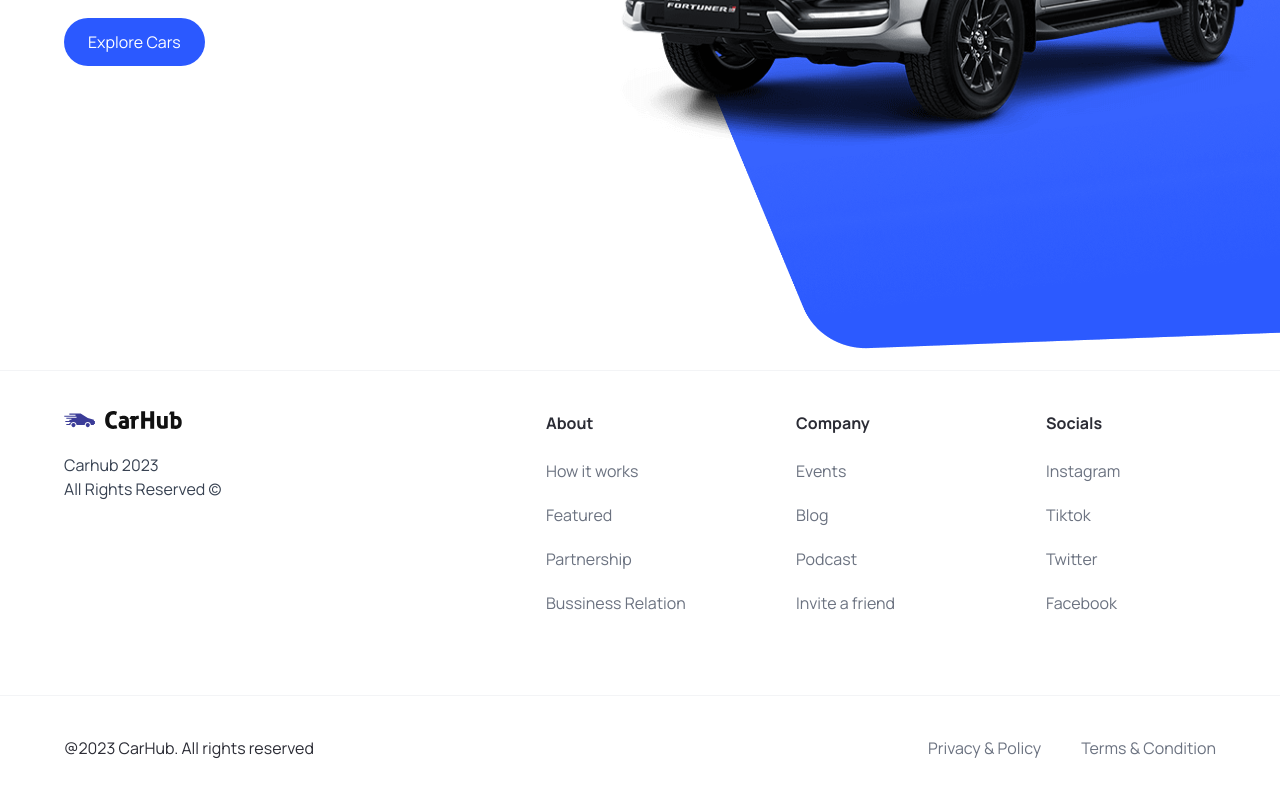
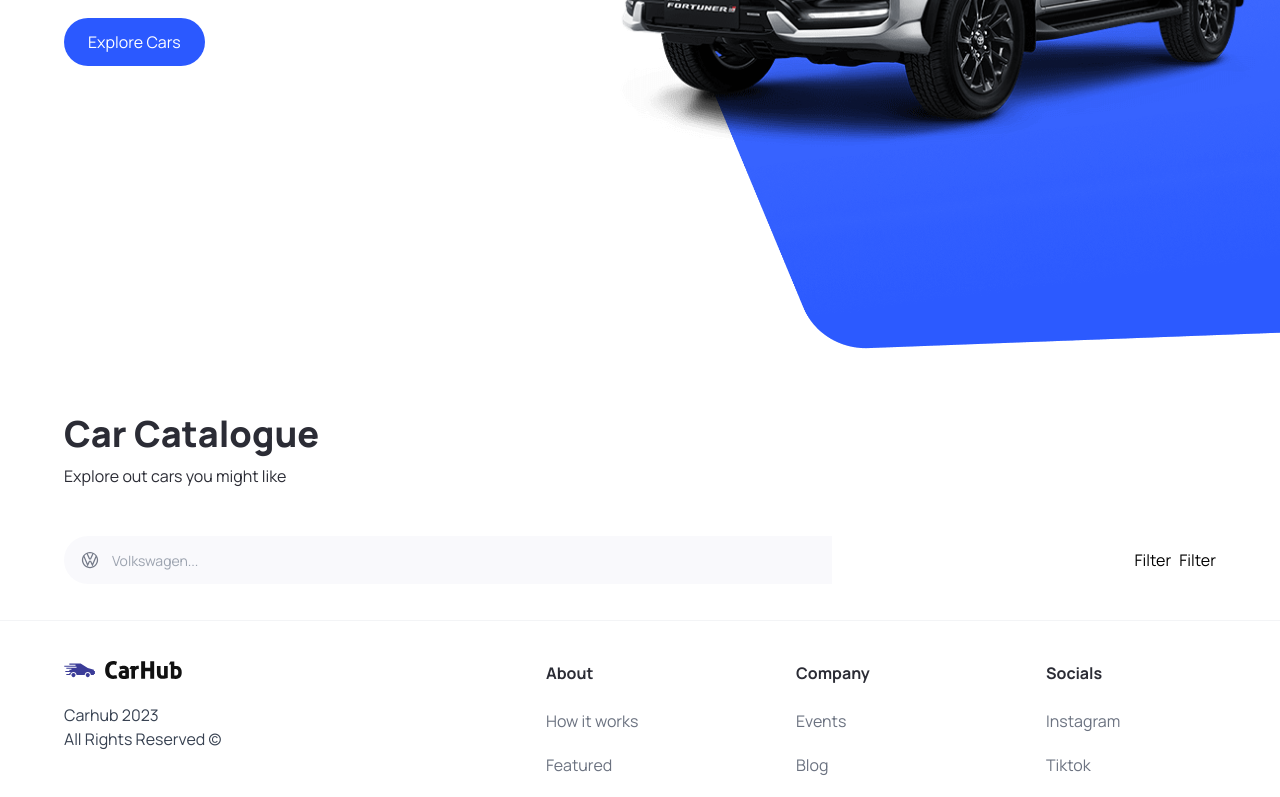
Before and after one commit to gifariarsal/autocanvas, a Next.js app: page / in a window 1280 px wide. Shown: the part 450-1247 px from the top of the page. Built offline with nearby package versions, Linux system fonts and the light colour scheme.

Commit message:
feat: add SearchBar, SearchManufacturer components, Headless UI, and types for SearchManufacturerProps
- Add SearchBar and SearchManufacturer components for enhanced search functionality
- Integrate Headless UI for accessible UI components
- Configure types for SearchManufacturerProps

```diff
--- a/app/page.tsx
+++ b/app/page.tsx
@@ -1,9 +1,24 @@
-import { Hero } from '@/components';
+import { Filter, Hero, SearchBar } from '@/components';
 
 export default function Home() {
   return (
     <main className="overflow-hidden">
       <Hero />
+      <div className="mt-12 padding-x padding-y max-width" id="discover">
+        <div className="home__text-container">
+          <h1 className="text-4xl font-extrabold">Car Catalogue</h1>
+          <p>Explore out cars you might like</p>
+        </div>
+
+        <div className="home__filters">
+          <SearchBar />
+
+          <div className="home__filter-container">
+            <Filter />
+            <Filter />
+          </div>
+        </div>
+      </div>
     </main>
   );
 }
--- /dev/null
+++ b/components/Filter.tsx
@@ -0,0 +1,9 @@
+import React from 'react'
+
+const Filter = () => {
+  return (
+    <div>Filter</div>
+  )
+}
+
+export default Filter
--- /dev/null
+++ b/components/SearchBar.tsx
@@ -0,0 +1,24 @@
+'use client';
+
+import { useState } from 'react';
+import SearchManufacturer from './SearchManufacturer';
+
+const SearchBar = () => {
+  const [manufacturer, setManuFacturer] = useState('');
+
+  const handleSearch = (e: React.FormEvent<HTMLFormElement>) => {
+    e.preventDefault();
+  };
+  return (
+    <form className="searchbar" onSubmit={handleSearch}>
+      <div className="searchbar__item">
+        <SearchManufacturer
+          manufacturer={manufacturer}
+          setManuFacturer={setManuFacturer}
+        />
+      </div>
+    </form>
+  );
+};
+
+export default SearchBar;
--- /dev/null
+++ b/components/SearchManufacturer.tsx
@@ -0,0 +1,94 @@
+'use client';
+
+import { manufacturers } from '@/constants';
+import { SearchManufacturerProps } from '@/types';
+import {
+  Combobox,
+  ComboboxButton,
+  ComboboxInput,
+  ComboboxOption,
+  ComboboxOptions,
+  Transition,
+} from '@headlessui/react';
+import Image from 'next/image';
+import { Fragment, useState } from 'react';
+
+const SearchManufacturer = ({
+  manufacturer,
+  setManuFacturer,
+}: SearchManufacturerProps) => {
+  const [query, setQuery] = useState('');
+
+  const filteredManufacturers =
+    query === ''
+      ? manufacturers
+      : manufacturers.filter((item) =>
+          item
+            .toLowerCase()
+            .replace(/\s+/g, '')
+            .includes(query.toLowerCase().replace(/\s+/g, ''))
+        );
+
+  return (
+    <div className="search-manufacturer">
+      <Combobox value={manufacturer} onChange={setManuFacturer}>
+        <div className="relative w-full">
+          <ComboboxButton className="absolute top-[14px]">
+            <Image
+              src="/car-logo.svg"
+              width={20}
+              height={20}
+              className="ml-4"
+              alt="car logo"
+            />
+          </ComboboxButton>
+
+          <ComboboxInput
+            className="search-manufacturer__input"
+            displayValue={(item: string) => item}
+            onChange={(event) => setQuery(event.target.value)}
+            placeholder="Volkswagen..."
+          />
+
+          <Transition
+            as={Fragment}
+            leave="transition ease-in duration-100"
+            leaveFrom="opacity-100"
+            leaveTo="opacity-0"
+            afterLeave={() => setQuery('')}
+          >
+            <ComboboxOptions
+              className="absolute mt-1 max-h-60 w-full overflow-auto rounded-md bg-white py-1 text-base shadow-lg ring-1 ring-black ring-opacity-5 focus:outline-none sm:text-sm"
+              static
+            >
+              {filteredManufacturers.length === 0 && query !== '' ? (
+                <ComboboxOption
+                  value={query}
+                  className="search-manufacturer__option"
+                >
+                  Manufacturer not found
+                </ComboboxOption>
+              ) : (
+                filteredManufacturers.map((item) => (
+                  <ComboboxOption
+                    key={item}
+                    className={({ active }) =>
+                      `relative search-manufacturer__option ${
+                        active ? 'bg-primary-blue text-white' : 'text-gray-900'
+                      }`
+                    }
+                    value={item}
+                  >
+                    {item}
+                  </ComboboxOption>
+                ))
+              )}
+            </ComboboxOptions>
+          </Transition>
+        </div>
+      </Combobox>
+    </div>
+  );
+};
+
+export default SearchManufacturer;
--- a/components/index.ts
+++ b/components/index.ts
@@ -1,5 +1,7 @@
 import Hero from './Hero';
 import Navbar from './Navbar';
 import Footer from './Footer';
+import Filter from './Filter';
+import SearchBar from './SearchBar';
 
-export { Hero, Navbar, Footer };
+export { Hero, Navbar, Footer, Filter, SearchBar };
```
Also changed, not shown: package.json (+6 -5 lines), types/index.ts (+6 -1 lines), 1 other file (tests, documents, lock files or other folders).
